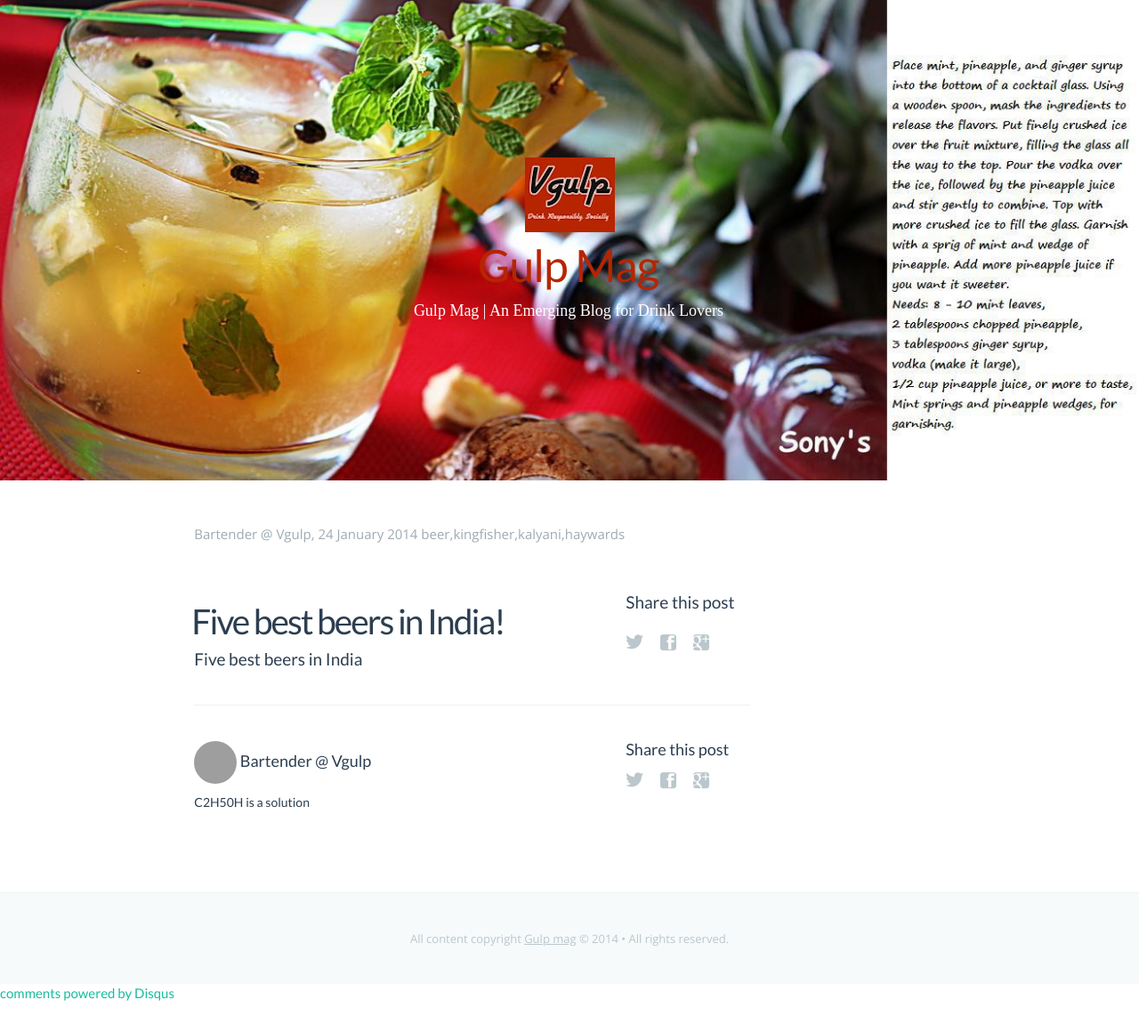
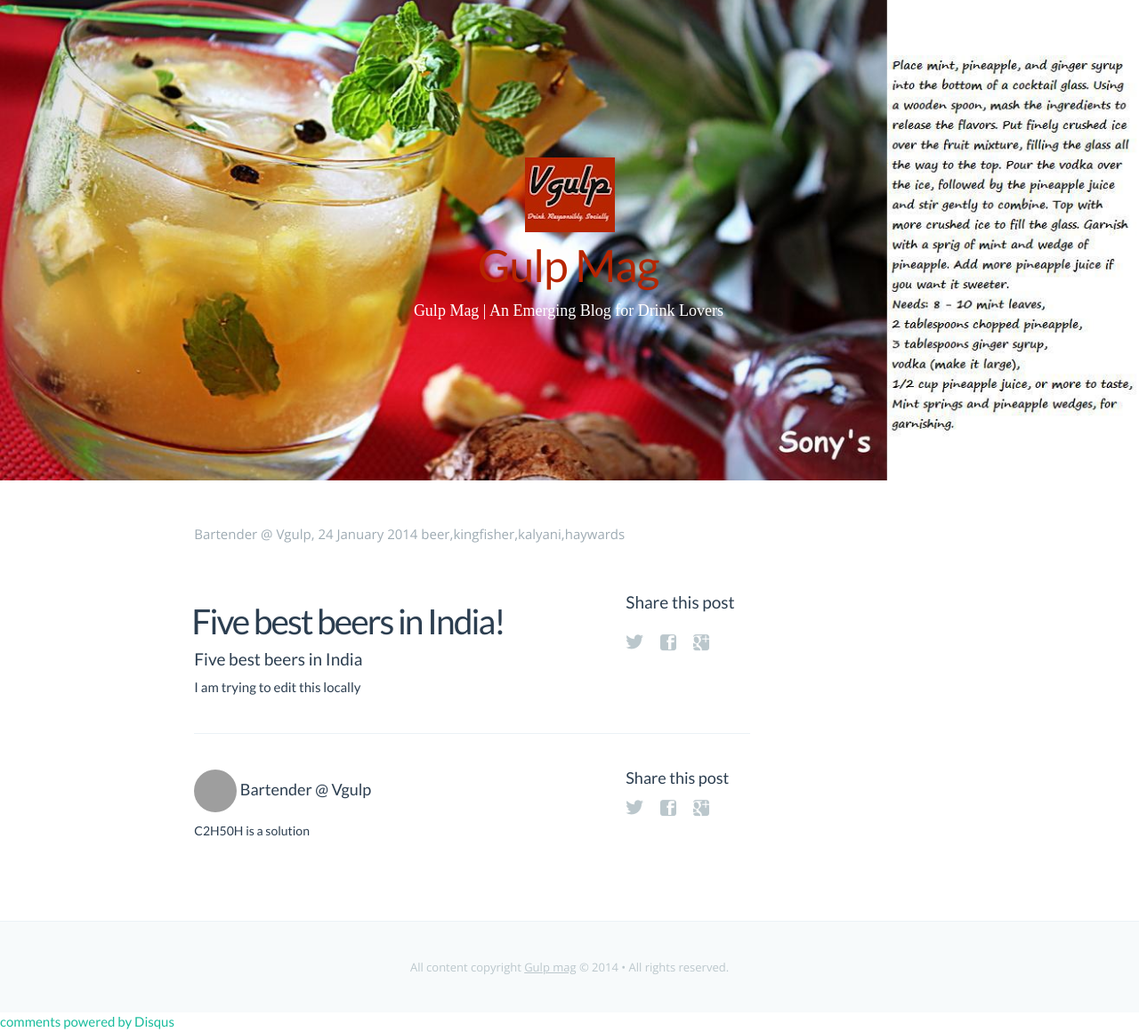
Before and after one commit to ajeeshpu/vgulp-jekyll, a Jekyll site: the page built from _posts/2014-01-27-alcohol-is-the-solution.markdown, in a window 1280 px wide. Shown: the whole page at 89% size. Built offline with Jekyll 4.4.1, drawn with Linux system fonts in a browser that asks for light colours; some web fonts are replaced; Markdown is read by kramdown in place of the engine named in the settings; comment, search, counter and statistics services are not loaded; before the commit the page ends 1128 px from its top, so only the background shows below that; grey boxes are pictures that could not be loaded.

Commit message:
adding content to the newly created blog page

```diff
--- a/_posts/2014-01-27-alcohol-is-the-solution.markdown
+++ b/_posts/2014-01-27-alcohol-is-the-solution.markdown
@@ -10,3 +10,5 @@ og_image_url: http://cdn.vgulp.com/blog/cape-codder.jpg
 ---
 
 #### Five best beers in India
+
+I am trying to edit this locally
```
